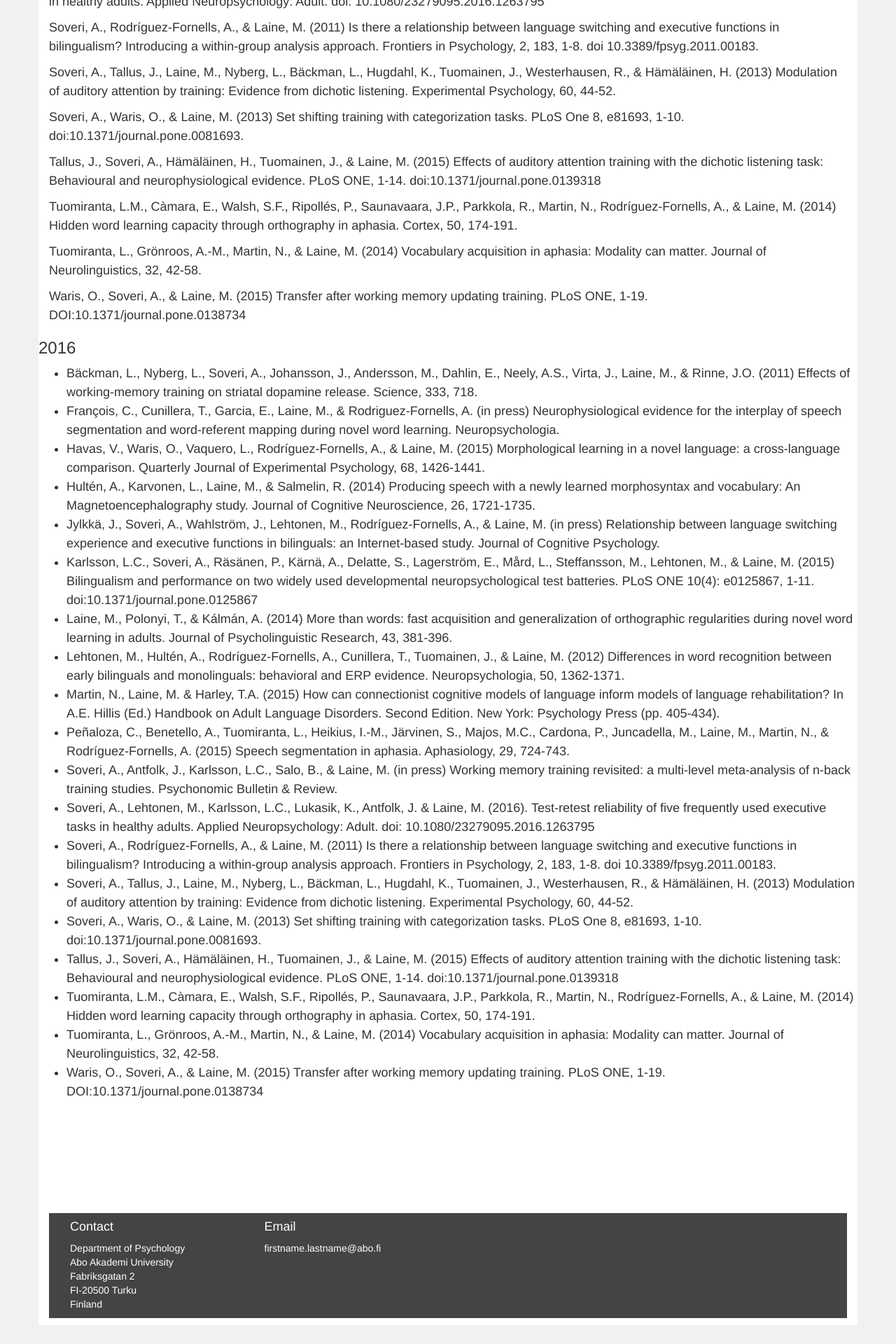
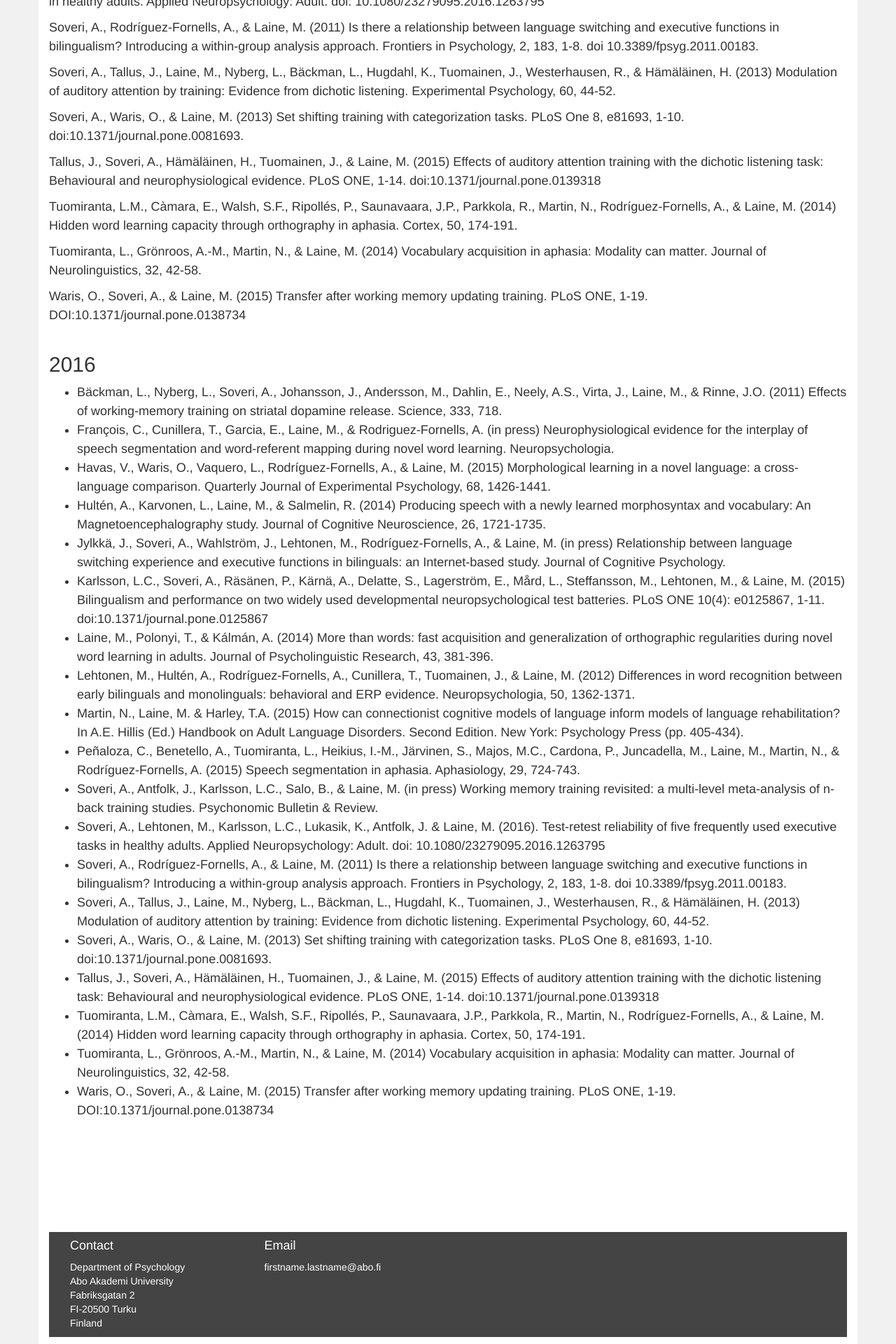
Before and after one commit to dlfell/braintrain, a Jekyll site: the page built from publications.html, in a window 1280 px wide. Shown: the part 1000-2920 px from the top of the page at 70% size. Built offline with Jekyll 4.4.1, drawn with Linux system fonts in a browser that asks for light colours; nearby versions of some CDN libraries; before the commit the page ends 2893 px from its top, so only the background shows below that.

Commit message:
Update publications.html

```diff
--- a/publications.html
+++ b/publications.html
@@ -26,8 +26,8 @@
     </ul>
 </div>
 
-<div class="col-md-13">
-    <h3>2016</h3>
+<div class="col-md-12">
+    <h2>2016</h2>
     <ul class="research-list2">
         <li>Bäckman, L., Nyberg, L., Soveri, A., Johansson, J., Andersson, M., Dahlin, E., Neely, A.S., Virta, J., Laine, M., & Rinne, J.O. (2011) Effects of working-memory training on striatal dopamine release. Science, 333, 718.</li>
         <li>François, C., Cunillera, T., Garcia, E., Laine, M., & Rodriguez-Fornells, A. (in press) Neurophysiological evidence for the interplay of speech segmentation and word-referent mapping during novel word learning. Neuropsychologia.</li>
```
